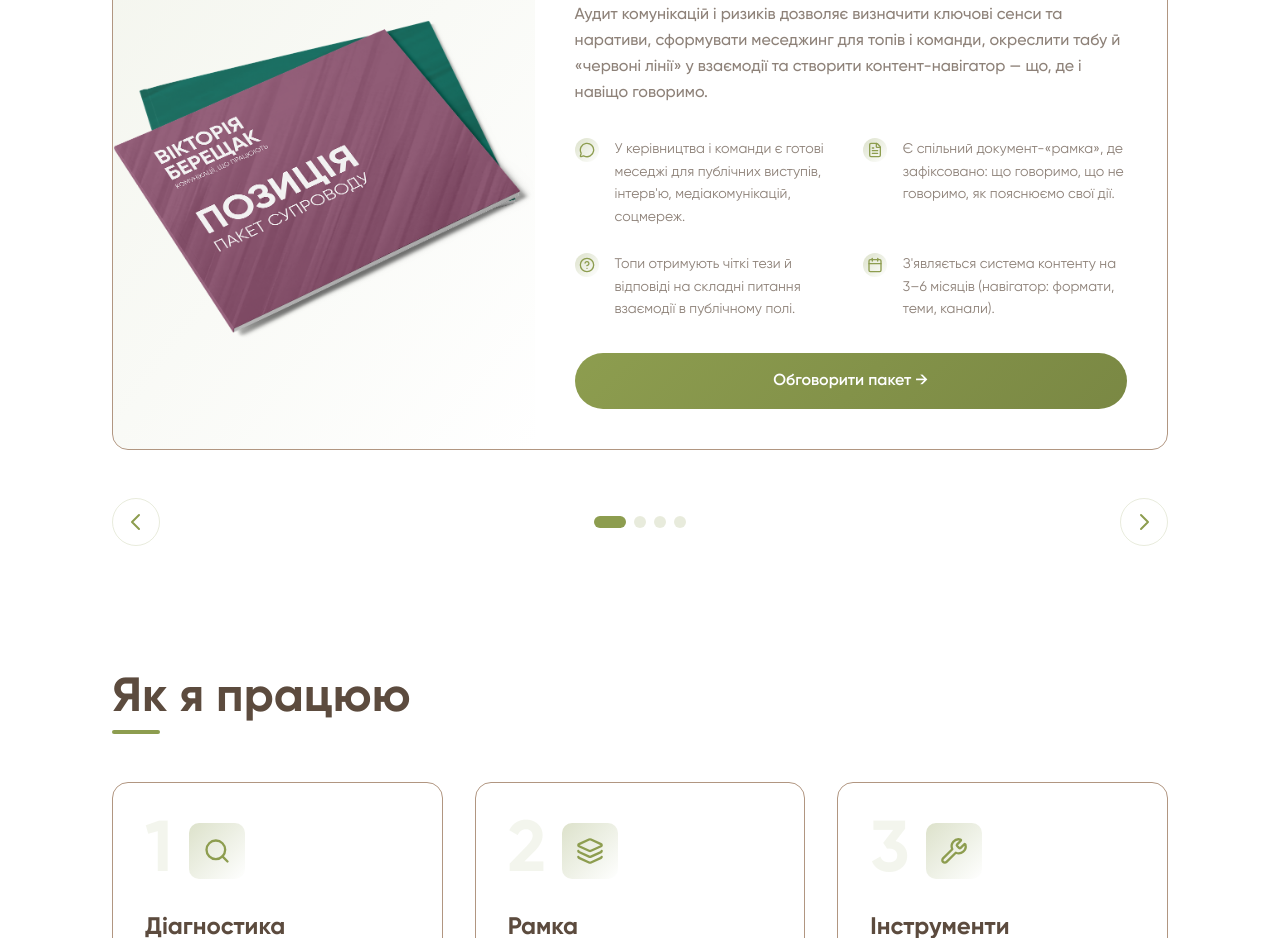
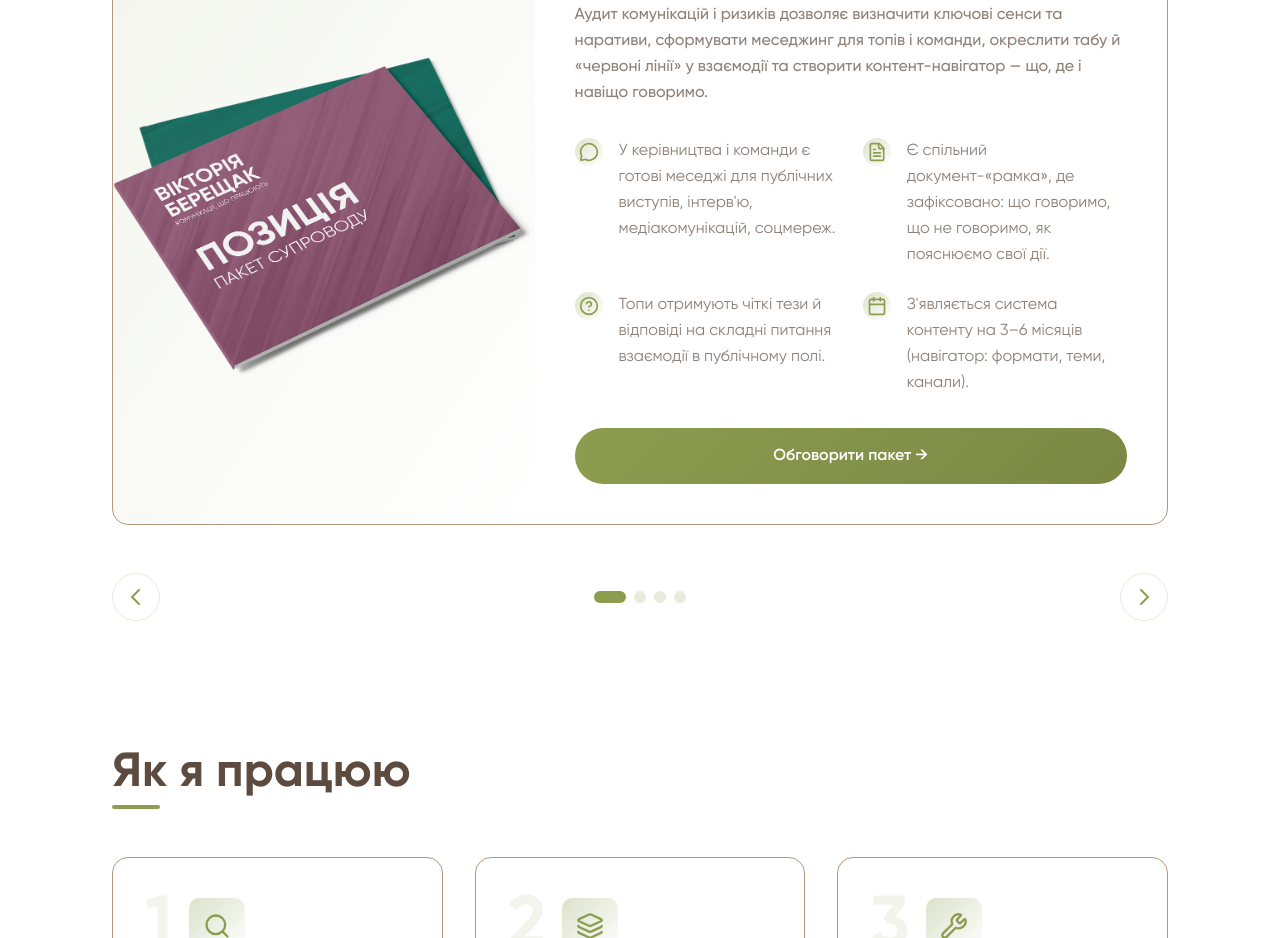
Before and after one commit to dmitriyhajrulin03-ctrl/victoria-bereshchak, a Next.js app: page / in a window 1280 px wide. Shown: the part 3000-3938 px from the top of the page. Built offline with nearby package versions, Linux system fonts and the light colour scheme.

Commit message:
Increase icon and text size in package features

```diff
--- a/app/page.tsx
+++ b/app/page.tsx
@@ -491,11 +491,11 @@ function PackagesSection() {
                     return (
                       <li key={idx} className="flex gap-3 sm:gap-4 items-start">
                         <div className="flex-shrink-0">
-                          <div className="w-5 h-5 sm:w-6 sm:h-6 bg-gradient-to-br from-primary/30 to-accent/30 rounded-full flex items-center justify-center text-primary font-bold text-xs">
-                            {IconComponent ? <IconComponent className="w-3 h-3 sm:w-4 sm:h-4" /> : feature.icon}
+                          <div className="w-6 h-6 sm:w-7 sm:h-7 bg-gradient-to-br from-primary/30 to-accent/30 rounded-full flex items-center justify-center text-primary font-bold">
+                            {IconComponent ? <IconComponent className="w-4 h-4 sm:w-5 sm:h-5" /> : feature.icon}
                           </div>
                         </div>
-                        <p className="text-xs sm:text-sm text-foreground/70 leading-relaxed">
+                        <p className="text-sm sm:text-base text-foreground/70 leading-relaxed">
                           {feature.title}
                         </p>
                       </li>
```
